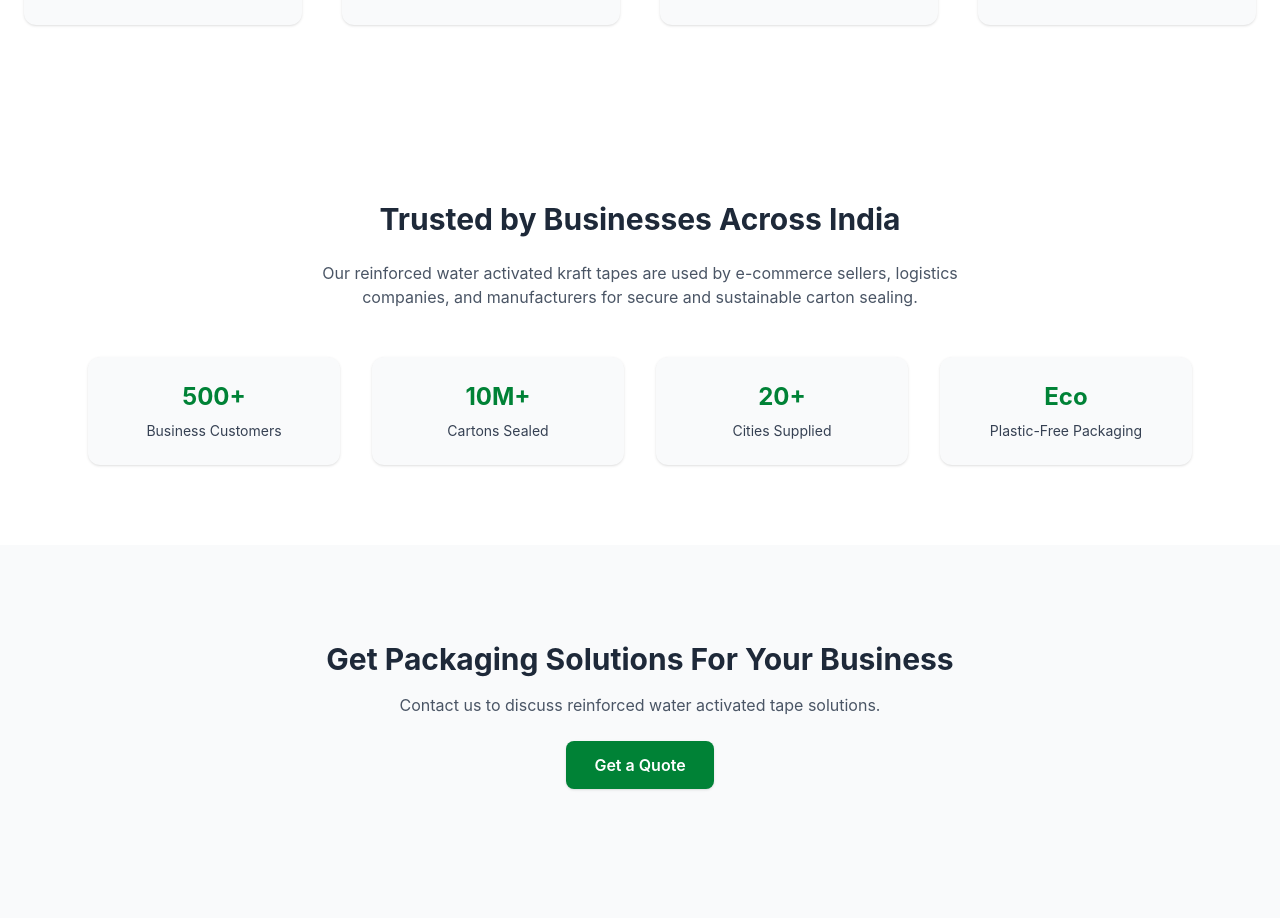
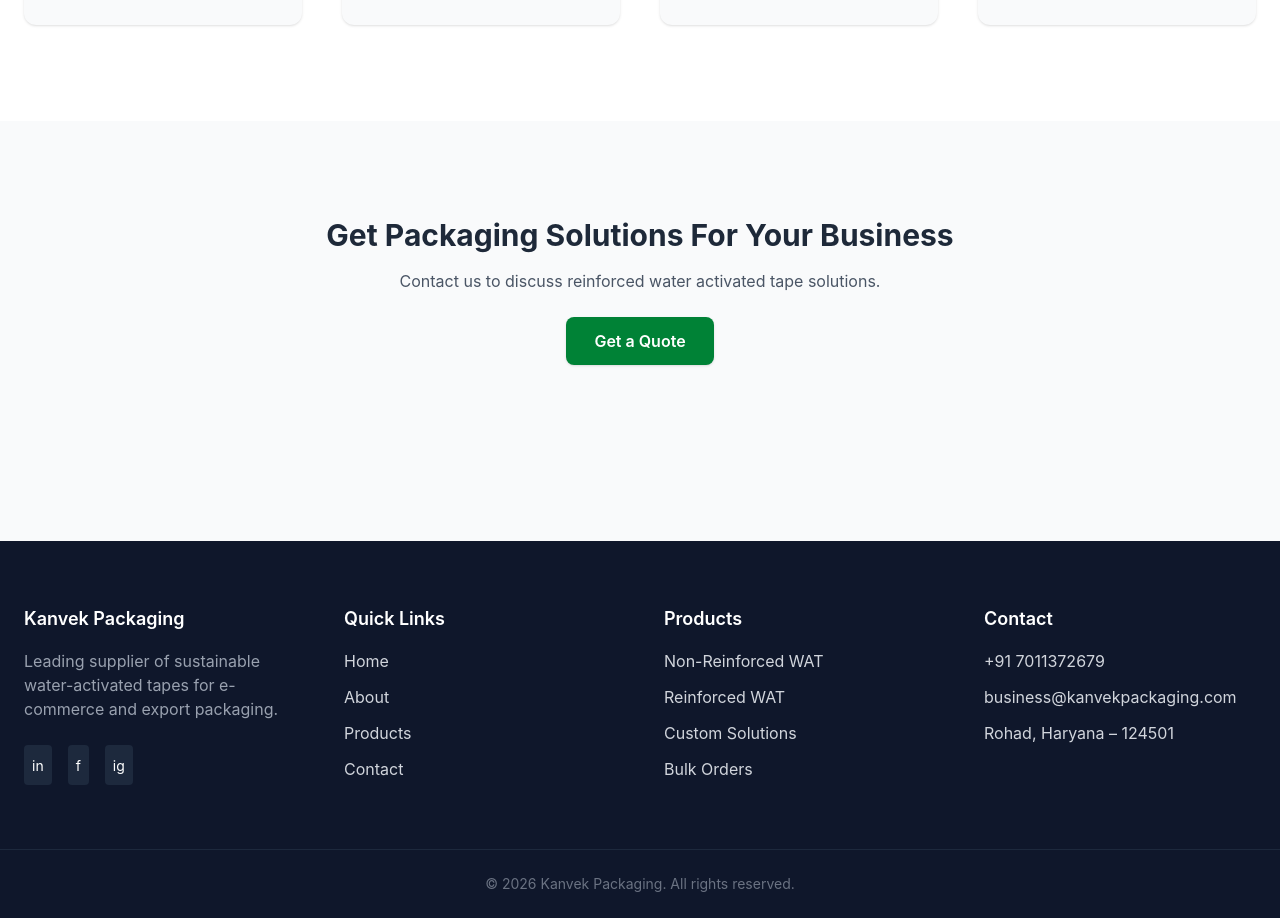
Before and after one commit to vivekchdh0691-wq/kanvekpackaging, a Next.js app: page / in a window 1280 px wide. Shown: the part 2860-3778 px from the top of the page. Built offline with nearby package versions, Linux system fonts and the light colour scheme.

Commit message:
Update page.tsx

```diff
--- a/app/page.tsx
+++ b/app/page.tsx
@@ -339,51 +339,6 @@
 
 </section>
 
-{/* TRUST SECTION */}
-
-<section className="bg-white py-20">
-
-<div className="max-w-6xl mx-auto px-6 text-center">
-
-<h2 className="text-3xl font-bold mb-6">
-Trusted by Businesses Across India
-</h2>
-
-<p className="text-gray-600 max-w-2xl mx-auto mb-12">
-Our reinforced water activated kraft tapes are used by
-e-commerce sellers, logistics companies, and manufacturers
-for secure and sustainable carton sealing.
-</p>
-
-<div className="grid md:grid-cols-4 gap-8 text-gray-700">
-
-<div className="bg-gray-50 p-6 rounded-xl shadow-sm">
-<h3 className="text-2xl font-bold text-green-700">500+</h3>
-<p className="text-sm mt-2">Business Customers</p>
-</div>
-
-<div className="bg-gray-50 p-6 rounded-xl shadow-sm">
-<h3 className="text-2xl font-bold text-green-700">10M+</h3>
-<p className="text-sm mt-2">Cartons Sealed</p>
-</div>
-
-<div className="bg-gray-50 p-6 rounded-xl shadow-sm">
-<h3 className="text-2xl font-bold text-green-700">20+</h3>
-<p className="text-sm mt-2">Cities Supplied</p>
-</div>
-
-<div className="bg-gray-50 p-6 rounded-xl shadow-sm">
-<h3 className="text-2xl font-bold text-green-700">Eco</h3>
-<p className="text-sm mt-2">Plastic-Free Packaging</p>
-</div>
-
-</div>
-
-</div>
-
-</section>
-
-
 
 
 
```
